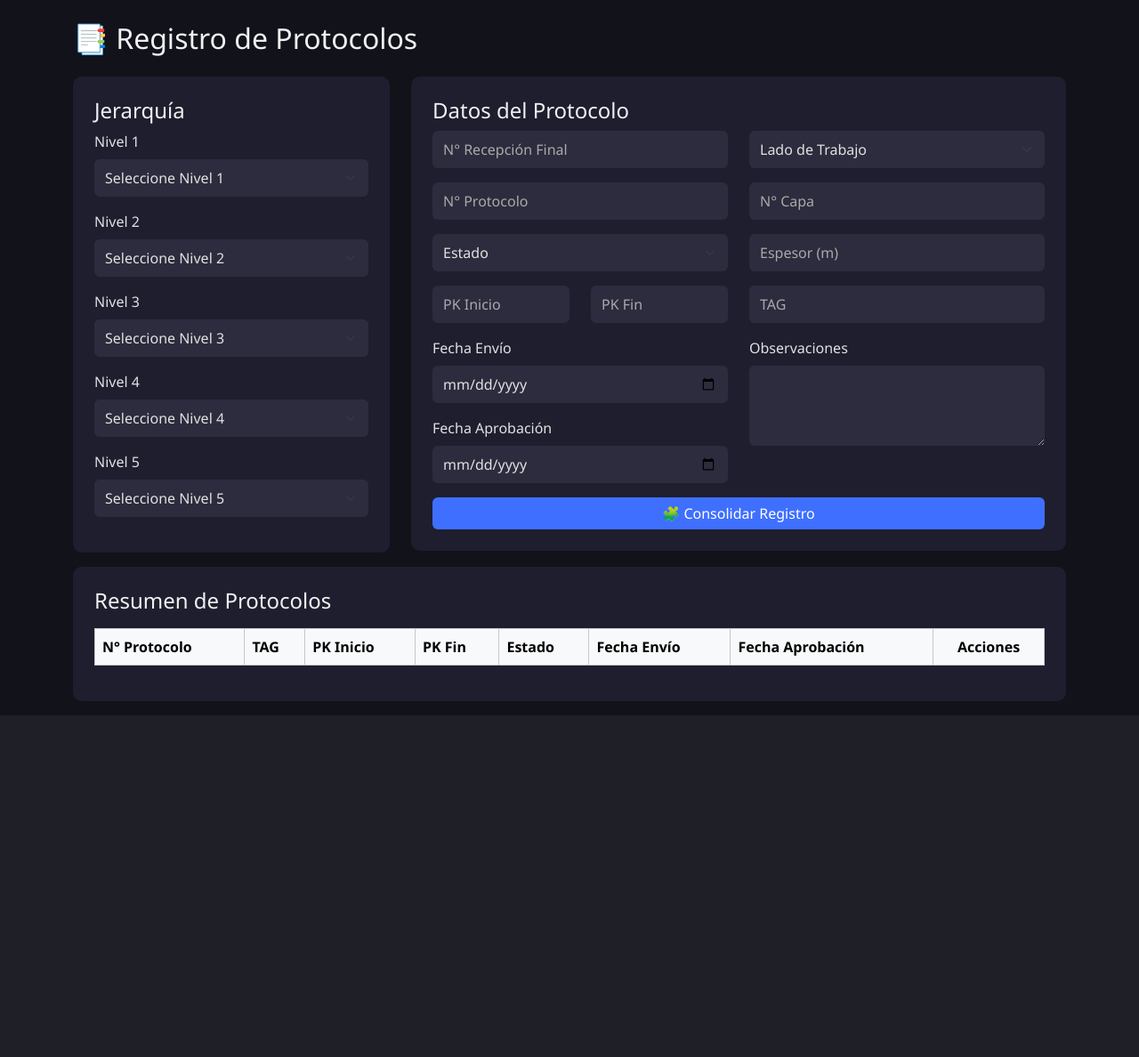
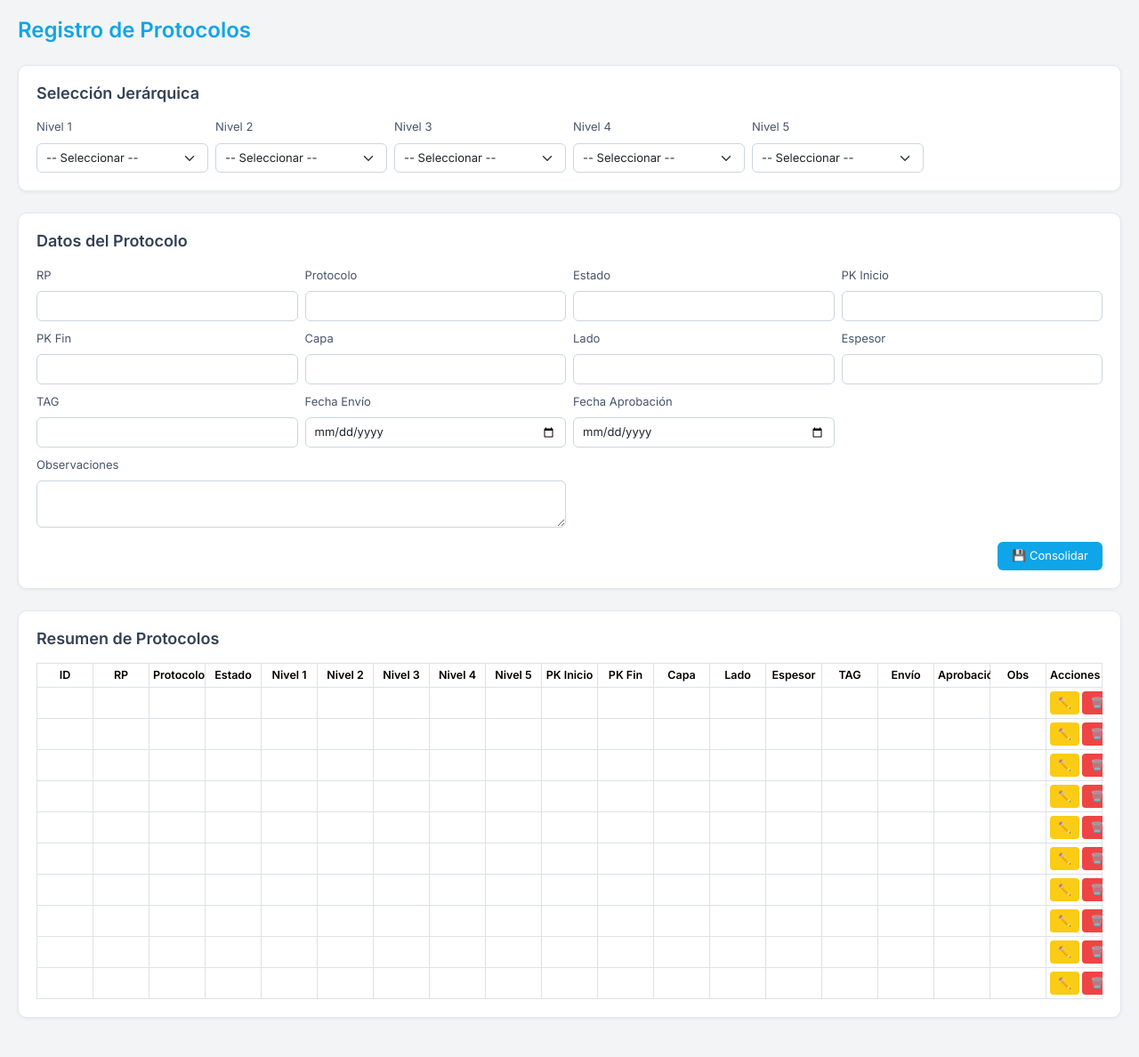
Before and after one commit to Calamardes/Registro-de-Protocolos, a FastAPI app: template templates/formulario.html in a window 1280 px wide. Shown: the whole page at 89% size. Before the commit the page ends 804 px from the top, so only its background shows below. Run offline with FastAPI, Linux system fonts and the light colour scheme; the template is opened without the code that fills it, so the values that code supplies are empty; parts of the project's set-up code (start-up, migrations or seed data) failed here and were passed over.

Commit message:
Update formulario.html

```diff
--- a/templates/formulario.html
+++ b/templates/formulario.html
@@ -3,243 +3,211 @@
 <head>
     <meta charset="UTF-8">
     <title>GeoProtocolos</title>
+    <meta name="viewport" content="width=device-width, initial-scale=1">
     <link href="https://cdn.jsdelivr.net/npm/bootstrap@5.3.2/dist/css/bootstrap.min.css" rel="stylesheet">
+    <link href="https://fonts.googleapis.com/css2?family=Inter:wght@400;600&display=swap" rel="stylesheet">
     <style>
+        * {
+            font-family: 'Inter', sans-serif;
+            box-sizing: border-box;
+        }
+
         body {
-            background-color: #12121b;
-            color: #E1E1E1;
-            font-family: 'Segoe UI', sans-serif;
+            background-color: #f3f4f6;
+            color: #1f2937;
+            font-size: 14px;
+            margin: 0;
+            padding: 0;
+        }
+
+        h2 {
+            font-size: 24px;
+            font-weight: 600;
+            color: #0ea5e9;
+        }
+
+        h4 {
+            font-size: 18px;
+            font-weight: 600;
+            color: #334155;
+        }
+
+        .container {
+            max-width: 100%;
+            padding: 20px;
             overflow-x: hidden;
         }
+
         .form-section {
-            background-color: #1e1e2f;
-            padding: 1.5rem;
+            background-color: #ffffff;
             border-radius: 10px;
-            margin-bottom: 1rem;
+            padding: 20px;
+            margin-bottom: 24px;
+            box-shadow: 0 1px 4px rgba(0, 0, 0, 0.06);
+            border: 1px solid #e2e8f0;
         }
-        .form-control, .form-select, textarea {
-            background-color: #2c2c3e;
-            color: #E1E1E1;
-            border: none;
-            height: 42px;
+
+        label.form-label {
+            font-weight: 500;
+            color: #475569;
+            font-size: 13px;
         }
-        .form-control::placeholder {
-            color: #aaa;
+
+        .form-control,
+        .form-select {
+            font-size: 13px;
+            padding: 6px 10px;
+            height: auto;
+            border-radius: 6px;
+            border: 1px solid #cbd5e1;
         }
-        .form-control:focus, .form-select:focus, textarea:focus {
-            box-shadow: 0 0 0 0.2rem #3f6fff77;
+
+        .form-control:focus,
+        .form-select:focus {
+            border-color: #0ea5e9;
+            box-shadow: 0 0 0 2px rgba(14, 165, 233, 0.2);
         }
-        h2, h4 {
-            color: #F0F0F0;
-        }
-        .table-container {
-            max-height: 360px;
+
+        .scrollable-table {
+            max-height: 400px;
             overflow-y: auto;
         }
-        .btn-consolidar {
-            background-color: #3f6fff;
+
+        table.table {
+            margin: 0;
+            border-collapse: collapse;
+            table-layout: fixed;
+        }
+
+        table th,
+        table td {
+            font-size: 12.5px;
+            padding: 6px;
+            text-align: center;
+            vertical-align: middle;
+            white-space: nowrap;
+        }
+
+        table thead th {
+            background-color: #e2e8f0;
+            position: sticky;
+            top: 0;
+            z-index: 2;
+            color: #1e293b;
+            font-weight: 600;
+        }
+
+        .btn-database {
+            background-color: #0ea5e9;
+            color: #fff;
             border: none;
-            color: white;
+            padding: 6px 16px;
+            font-size: 13px;
+            font-weight: 500;
+            border-radius: 6px;
+            transition: background-color 0.2s ease;
         }
-        .placeholder-option {
-            color: #aaa;
+
+        .btn-database:hover {
+            background-color: #0284c7;
+        }
+
+        .btn-action {
+            padding: 3px 8px;
+            font-size: 12px;
+            border-radius: 4px;
+            font-weight: 500;
+        }
+
+        .btn-edit {
+            background-color: #facc15;
+            color: #1f2937;
+        }
+
+        .btn-delete {
+            background-color: #ef4444;
+            color: #fff;
+        }
+
+        textarea.form-control {
+            resize: vertical;
+        }
+
+        @media (max-width: 768px) {
+            .col-md-3, .col-md-6 {
+                flex: 0 0 100%;
+                max-width: 100%;
+            }
         }
     </style>
 </head>
 <body>
-<div class="container mt-4">
-    <h2 class="mb-4">📑 Registro de Protocolos</h2>
+<div class="container">
+    <h2 class="mb-4">Registro de Protocolos</h2>
 
-    <form id="formulario-protocolo">
-        <div class="row">
-            <!-- Jerarquía -->
-            <div class="col-md-4">
     <div class="form-section">
-                    <h4>Jerarquía</h4>
+        <h4 class="mb-3">Selección Jerárquica</h4>
+        <div class="row g-2">
             {% for i in range(1, 6) %}
-                    <div class="mb-3">
+            <div class="col-md-2 col-sm-6">
                 <label for="nivel{{ i }}" class="form-label">Nivel {{ i }}</label>
                 <select class="form-select" name="nivel{{ i }}" id="nivel{{ i }}">
-                            <option value="" class="placeholder-option">Seleccione Nivel {{ i }}</option>
+                    <option value="">-- Seleccionar --</option>
                 </select>
             </div>
             {% endfor %}
         </div>
     </div>
 
-            <!-- Datos de Protocolo -->
-            <div class="col-md-8">
     <div class="form-section">
-                    <h4>Datos del Protocolo</h4>
-                    <div class="row">
-                        <div class="col-md-6">
-                            <input class="form-control mb-3" name="rp_number" placeholder="N° Recepción Final">
-                            <input class="form-control mb-3" name="protocol_number" placeholder="N° Protocolo">
-                            <select class="form-select mb-3" name="status">
-                                <option value="" class="placeholder-option">Estado</option>
-                                <option value="aprobado">Aprobado</option>
-                                <option value="pendiente">Pendiente</option>
-                                <option value="rechazado">Rechazado</option>
-                            </select>
-                            <div class="row">
-                                <div class="col">
-                                    <input class="form-control mb-3" name="pk_start" placeholder="PK Inicio">
+        <h4 class="mb-3">Datos del Protocolo</h4>
+        <div class="row g-2">
+            <div class="col-md-3"><label class="form-label">RP</label><input type="text" class="form-control"></div>
+            <div class="col-md-3"><label class="form-label">Protocolo</label><input type="text" class="form-control"></div>
+            <div class="col-md-3"><label class="form-label">Estado</label><input type="text" class="form-control"></div>
+            <div class="col-md-3"><label class="form-label">PK Inicio</label><input type="text" class="form-control"></div>
+            <div class="col-md-3"><label class="form-label">PK Fin</label><input type="text" class="form-control"></div>
+            <div class="col-md-3"><label class="form-label">Capa</label><input type="text" class="form-control"></div>
+            <div class="col-md-3"><label class="form-label">Lado</label><input type="text" class="form-control"></div>
+            <div class="col-md-3"><label class="form-label">Espesor</label><input type="text" class="form-control"></div>
+            <div class="col-md-3"><label class="form-label">TAG</label><input type="text" class="form-control"></div>
+            <div class="col-md-3"><label class="form-label">Fecha Envío</label><input type="date" class="form-control"></div>
+            <div class="col-md-3"><label class="form-label">Fecha Aprobación</label><input type="date" class="form-control"></div>
+            <div class="col-md-6"><label class="form-label">Observaciones</label><textarea class="form-control" rows="2"></textarea></div>
         </div>
-                                <div class="col">
-                                    <input class="form-control mb-3" name="pk_end" placeholder="PK Fin">
+        <div class="mt-3 text-end">
+            <button class="btn btn-database">💾 Consolidar</button>
         </div>
     </div>
-                        </div>
-                        <div class="col-md-6">
-                            <select class="form-select mb-3" name="work_side">
-                                <option value="" class="placeholder-option">Lado de Trabajo</option>
-                                <option value="izquierdo">Izquierdo</option>
-                                <option value="derecho">Derecho</option>
-                                <option value="completa">Completa</option>
-                            </select>
-                            <input class="form-control mb-3" name="layer" placeholder="N° Capa">
-                            <input class="form-control mb-3" name="thickness_m" placeholder="Espesor (m)">
-                            <input class="form-control mb-3" name="tag" placeholder="TAG">
-                        </div>
-                    </div>
-                    <div class="row">
-                        <div class="col-md-6">
-                            <label class="form-label">Fecha Envío</label>
-                            <input type="date" class="form-control mb-3" name="submission_date_pt">
-                            <label class="form-label">Fecha Aprobación</label>
-                            <input type="date" class="form-control mb-3" name="approval_date_pt">
-                        </div>
-                        <div class="col-md-6">
-                            <label class="form-label">Observaciones</label>
-                            <textarea class="form-control mb-3" name="observation_notes" rows="4" style="height: 90px;"></textarea>
-                        </div>
-                    </div>
-                    <button type="button" class="btn btn-consolidar w-100" onclick="registrarFila()">🧩 Consolidar Registro</button>
-                </div>
-            </div>
-        </div>
-    </form>
 
-    <!-- Tabla resumen -->
     <div class="form-section">
         <h4 class="mb-3">Resumen de Protocolos</h4>
-        <div class="table-container">
-            <table class="table table-bordered table-hover table-dark align-middle" id="tablaResumen">
-                <thead class="table-light text-dark">
+        <div class="scrollable-table">
+            <table class="table table-bordered table-hover table-sm">
+                <thead>
                     <tr>
-                        <th>N° Protocolo</th>
-                        <th>TAG</th>
-                        <th>PK Inicio</th>
-                        <th>PK Fin</th>
-                        <th>Estado</th>
-                        <th>Fecha Envío</th>
-                        <th>Fecha Aprobación</th>
-                        <th style="text-align: center">Acciones</th>
+                        <th>ID</th><th>RP</th><th>Protocolo</th><th>Estado</th><th>Nivel 1</th><th>Nivel 2</th>
+                        <th>Nivel 3</th><th>Nivel 4</th><th>Nivel 5</th><th>PK Inicio</th><th>PK Fin</th>
+                        <th>Capa</th><th>Lado</th><th>Espesor</th><th>TAG</th>
+                        <th>Envío</th><th>Aprobación</th><th>Obs</th><th>Acciones</th>
                     </tr>
                 </thead>
                 <tbody>
+                    {% for i in range(10) %}
+                    <tr>
+                        {% for j in range(18) %}
+                        <td contenteditable="true">&nbsp;</td>
+                        {% endfor %}
+                        <td>
+                            <button class="btn btn-edit btn-action">✏️</button>
+                            <button class="btn btn-delete btn-action">🗑️</button>
+                        </td>
+                    </tr>
+                    {% endfor %}
                 </tbody>
             </table>
         </div>
     </div>
 </div>
-
-<script>
-    let jerarquia = {};
-
-    async function cargarJerarquia() {
-        const response = await fetch("/jerarquia");
-        jerarquia = await response.json();
-        poblarSelect(jerarquia, 1);
-    }
-
-    function poblarSelect(data, nivel) {
-        const select = document.getElementById(`nivel${nivel}`);
-        select.innerHTML = '<option value="" class="placeholder-option">Seleccione Nivel ' + nivel + '</option>';
-        for (const codigo in data) {
-            const descripcion = data[codigo]?.descripcion || "";
-            const option = document.createElement("option");
-            option.value = `${codigo} ${descripcion}`;
-            option.textContent = `${codigo} ${descripcion}`;
-            select.appendChild(option);
-        }
-        for (let i = nivel + 1; i <= 5; i++) {
-            document.getElementById(`nivel${i}`).innerHTML = '<option value="" class="placeholder-option">Seleccione Nivel ' + i + '</option>';
-        }
-    }
-
-    function obtenerRutaHasta(nivel) {
-        let ruta = [];
-        for (let i = 1; i <= nivel; i++) {
-            let val = document.getElementById(`nivel${i}`).value;
-            if (val && !val.startsWith("Sin_Item")) ruta.push(val.split(" ")[0]);
-        }
-        return ruta;
-    }
-
-    function buscarSubitems(ruta) {
-        let actual = jerarquia;
-        for (let cod of ruta) {
-            actual = actual[cod]?.subitems || {};
-        }
-        return actual;
-    }
-
-    function setupEventos() {
-        for (let nivel = 1; nivel < 5; nivel++) {
-            const select = document.getElementById(`nivel${nivel}`);
-            select.addEventListener("change", () => {
-                const ruta = obtenerRutaHasta(nivel);
-                const subitems = buscarSubitems(ruta);
-                poblarSelect(subitems, nivel + 1);
-            });
-        }
-    }
-
-    function registrarFila() {
-        const form = document.getElementById('formulario-protocolo');
-        const data = new FormData(form);
-
-        const protocolo = data.get("protocol_number").trim();
-        const rp = data.get("rp_number").trim();
-        const estado = data.get("status");
-        const envio = data.get("submission_date_pt");
-        const aprobacion = data.get("approval_date_pt");
-
-        const nivel1 = data.get("nivel1");
-        if (!(protocolo || rp)) {
-            alert("Debe ingresar al menos N° de Protocolo o N° de RP");
-            return;
-        }
-        if (!estado || !envio) {
-            alert("Debe ingresar Estado y Fecha de Envío");
-            return;
-        }
-        if (!nivel1) {
-            alert("Debe completar al menos el Nivel 1 de jerarquía");
-            return;
-        }
-
-        const fila = document.createElement("tr");
-        fila.innerHTML = `
-            <td>${protocolo}</td>
-            <td>${data.get("tag")}</td>
-            <td>${data.get("pk_start")}</td>
-            <td>${data.get("pk_end")}</td>
-            <td><span class="badge bg-${estado === "aprobado" ? "success" : estado === "pendiente" ? "warning text-dark" : "danger"}">${estado}</span></td>
-            <td>${envio}</td>
-            <td>${aprobacion || "-"}</td>
-            <td class="text-center"><button class="btn btn-outline-info btn-sm">🔍 Ver</button></td>
-        `;
-
-        const tbody = document.querySelector("#tablaResumen tbody");
-        if (tbody.children.length >= 10) tbody.removeChild(tbody.firstChild);
-        tbody.appendChild(fila);
-        form.reset();
-    }
-
-    cargarJerarquia();
-    setupEventos();
-</script>
 </body>
 </html>
```
Lines whose indentation alone changed are shown as unchanged.
